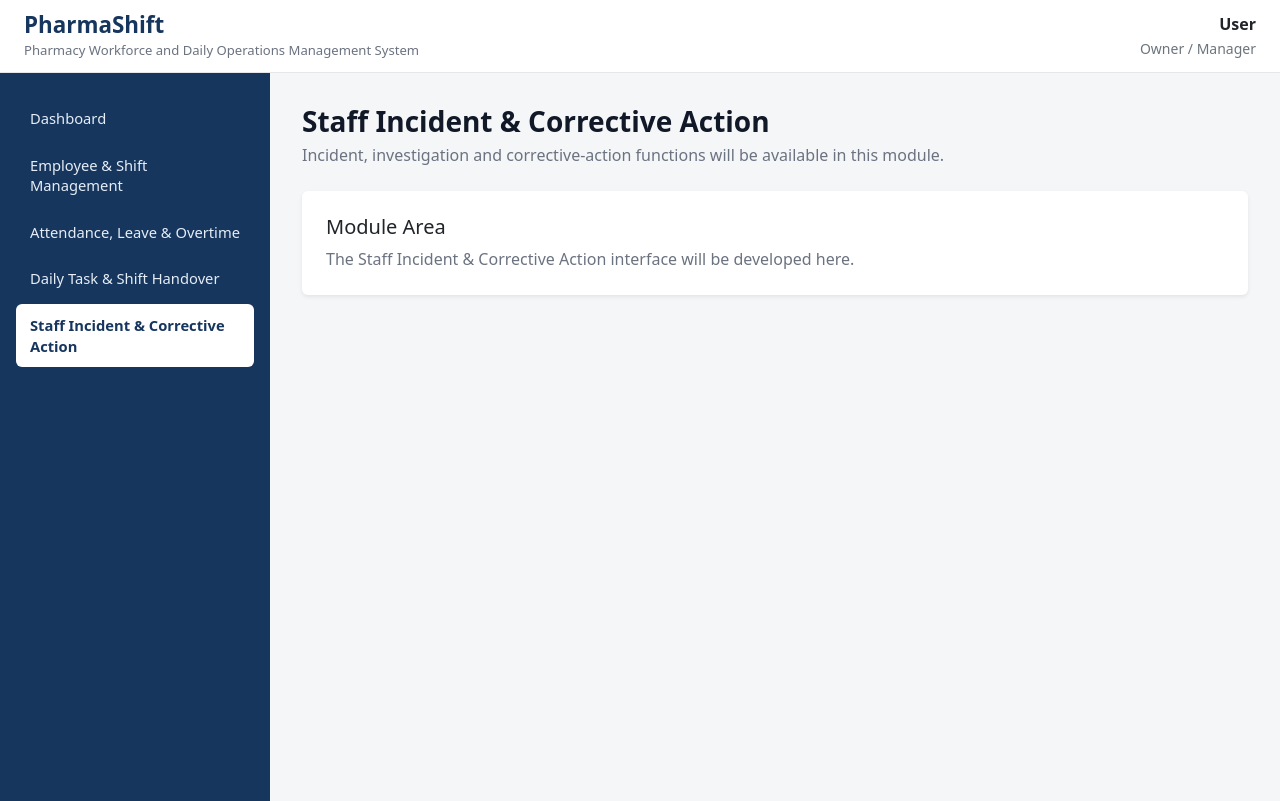
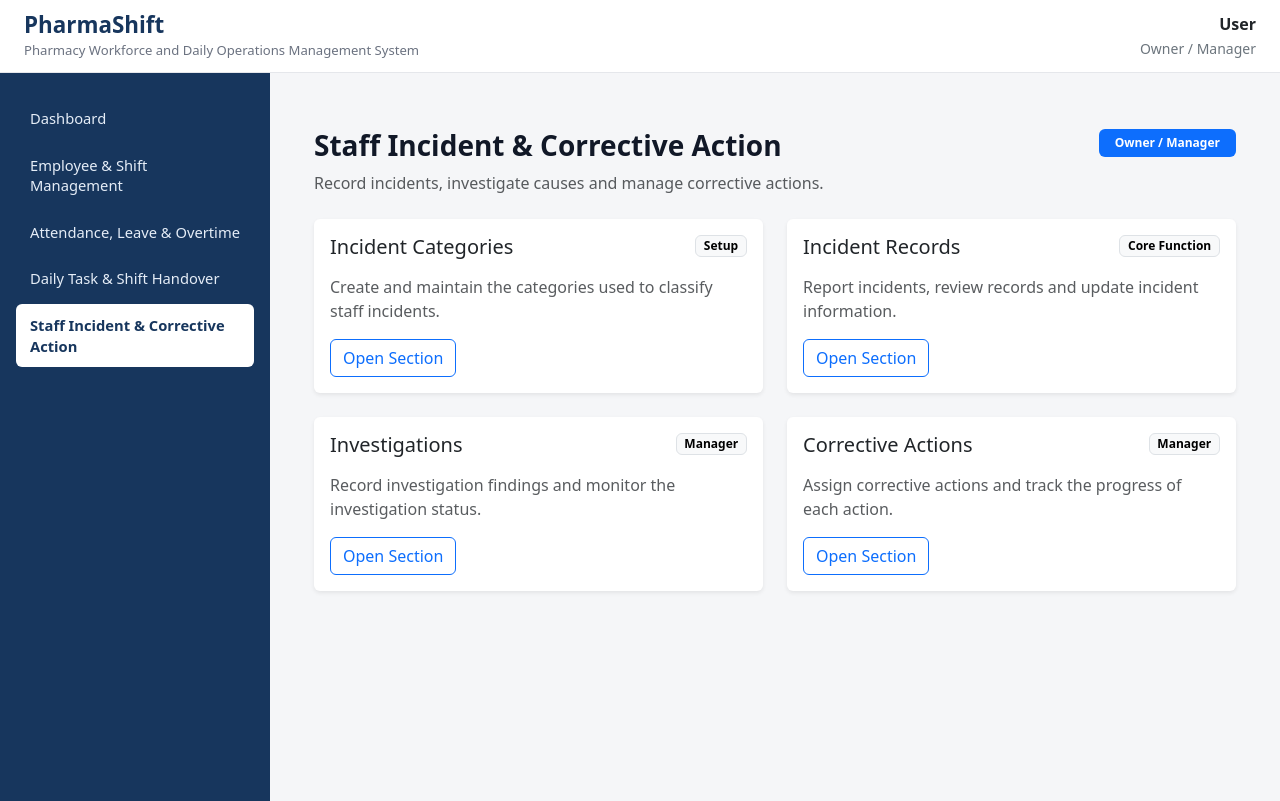
Before and after one commit to anuhq/Pharma-Shift, a React app in the folder frontend/: page /incident-corrective-action in a window 1280 px wide. Built offline with nearby package versions, Linux system fonts and the light colour scheme; the HTML template or start-up script is replaced by a standard one.

Commit message:
Build incident module workspace layout

```diff
--- a/frontend/src/pages/IncidentCorrectiveAction.jsx
+++ b/frontend/src/pages/IncidentCorrectiveAction.jsx
@@ -1,26 +1,106 @@
+import { useState } from "react";
+
+const sections = [
+  {
+    key: "categories",
+    title: "Incident Categories",
+    description: "Create and maintain the categories used to classify staff incidents.",
+    label: "Setup",
+  },
+  {
+    key: "incidents",
+    title: "Incident Records",
+    description: "Report incidents, review records and update incident information.",
+    label: "Core Function",
+  },
+  {
+    key: "investigations",
+    title: "Investigations",
+    description: "Record investigation findings and monitor the investigation status.",
+    label: "Manager",
+  },
+  {
+    key: "actions",
+    title: "Corrective Actions",
+    description: "Assign corrective actions and track the progress of each action.",
+    label: "Manager",
+  },
+];
+
 function IncidentCorrectiveAction() {
+  const [activeSection, setActiveSection] = useState(null);
+
+  const selectedSection = sections.find(
+    (section) => section.key === activeSection,
+  );
+
   return (
-    <div>
-      <div className="mb-4">
-        <h2 className="mb-1">
-          Staff Incident & Corrective Action
-        </h2>
+    <div className="container-fluid py-4">
+      <div className="d-flex flex-column flex-md-row justify-content-between align-items-md-start gap-3 mb-4">
+        <div>
+          <h2 className="mb-2">Staff Incident &amp; Corrective Action</h2>
+          <p className="text-muted mb-0">
+            Record incidents, investigate causes and manage corrective actions.
+          </p>
+        </div>
 
-        <p className="mb-0">
-          Incident, investigation and corrective-action functions
-          will be available in this module.
-        </p>
+        <span className="badge text-bg-primary px-3 py-2">
+          Owner / Manager
+        </span>
       </div>
 
-      <div className="card border-0 shadow-sm">
-        <div className="card-body p-4">
-          <h3 className="h5 mb-2">Module Area</h3>
-          <p className="mb-0">
-            The Staff Incident & Corrective Action interface will be
-            developed here.
-          </p>
+      <div className="row g-4">
+        {sections.map((section) => (
+          <div className="col-12 col-md-6" key={section.key}>
+            <div className="card h-100 border-0 shadow-sm">
+              <div className="card-body d-flex flex-column">
+                <div className="d-flex justify-content-between align-items-start gap-3 mb-3">
+                  <h5 className="card-title mb-0">{section.title}</h5>
+                  <span className="badge text-bg-light border">
+                    {section.label}
+                  </span>
+                </div>
+
+                <p className="card-text text-muted flex-grow-1">
+                  {section.description}
+                </p>
+
+                <button
+                  type="button"
+                  className="btn btn-outline-primary align-self-start"
+                  onClick={() => setActiveSection(section.key)}
+                >
+                  Open Section
+                </button>
+              </div>
+            </div>
+          </div>
+        ))}
+      </div>
+
+      {selectedSection && (
+        <div className="card border-primary shadow-sm mt-4">
+          <div className="card-body">
+            <div className="d-flex justify-content-between align-items-start gap-3">
+              <div>
+                <h5 className="card-title">{selectedSection.title}</h5>
+                <p className="card-text text-muted mb-0">
+                  This section is ready for its form and database workflow.
+                  We will implement it step by step.
+                </p>
+              </div>
+
+              <button
+                type="button"
+                className="btn btn-sm btn-outline-secondary"
+                onClick={() => setActiveSection(null)}
+              >
+                Close
+              </button>
+            </div>
+          </div>
         </div>
-      </div>
+      )}
     </div>
   );
 }
```
